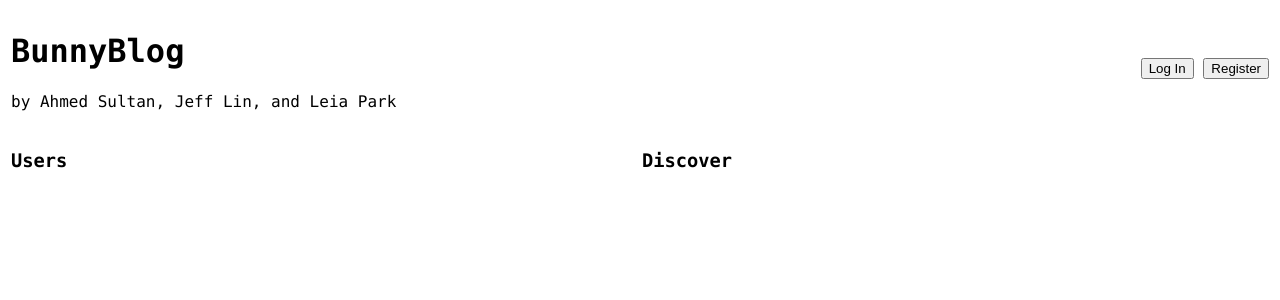
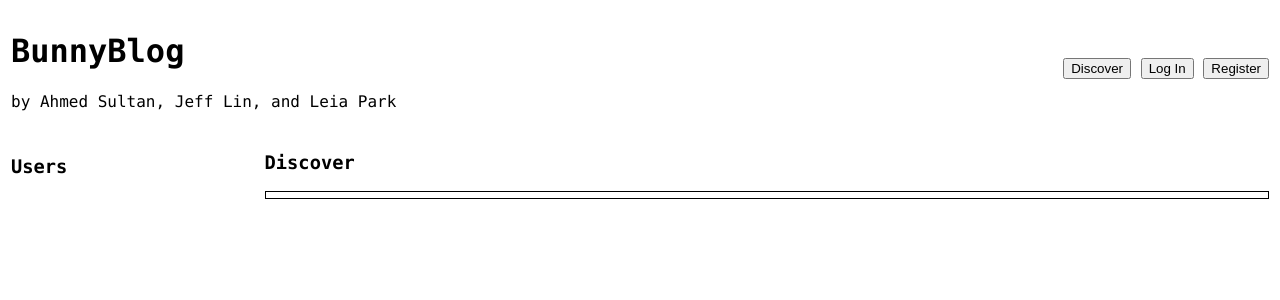
Before and after one commit to nilffej/BunnyBlog, a Flask app: page / in a window 1280 px wide. Shown: the top 300 px of the page. Run offline with Flask 2, Linux system fonts and the light colour scheme.

Commit message:
Connected button to login function. Yet to distinguish button functions.

```diff
--- a/app.py
+++ b/app.py
@@ -15,6 +15,12 @@ app = Flask(__name__)
 def occupyflaskst():
     return render_template('discover.html')
 
+@app.route("/login")
+def login():
+    print(request)
+    print(request.args)
+    return render_template('login.html')
+
 # @app.route("/auth")
 # def authenticate():
 #     print(app)                      # Prints out Flask app name
--- a/templates/discover.html
+++ b/templates/discover.html
@@ -7,23 +7,33 @@
   <body style="font-family: Lucida Console">
     <table width="100%">
       <tr>
-        <td width="50%">
+        <td width="70%">
           <h1>BunnyBlog</h1>
           <p>by Ahmed Sultan, Jeff Lin, and Leia Park</p>
         </td>
 
         <td align="right">
-          <button title="login">Log In</button>
-          <button title="register">Register</button>
+          <form action='/login'>
+            <button title="discover" type="submit">Discover</button>
+            <button title="login" type="submit">Log In</button>
+            <button title="register" type="submit">Register</button>
+          </form>
         </td>
       </tr>
+    </table>
 
+    <table width="100%">
       <tr>
-        <td width="10%">
+        <td width="20%">
           <h3>Users</h3>
         </td>
         <td>
           <h3>Discover</h3>
+
+          <table width="100%" style="border: 1px solid black">
+            <tr><td></td></tr>
+          </table>
+
         </td>
       </tr>
     </table>
```
